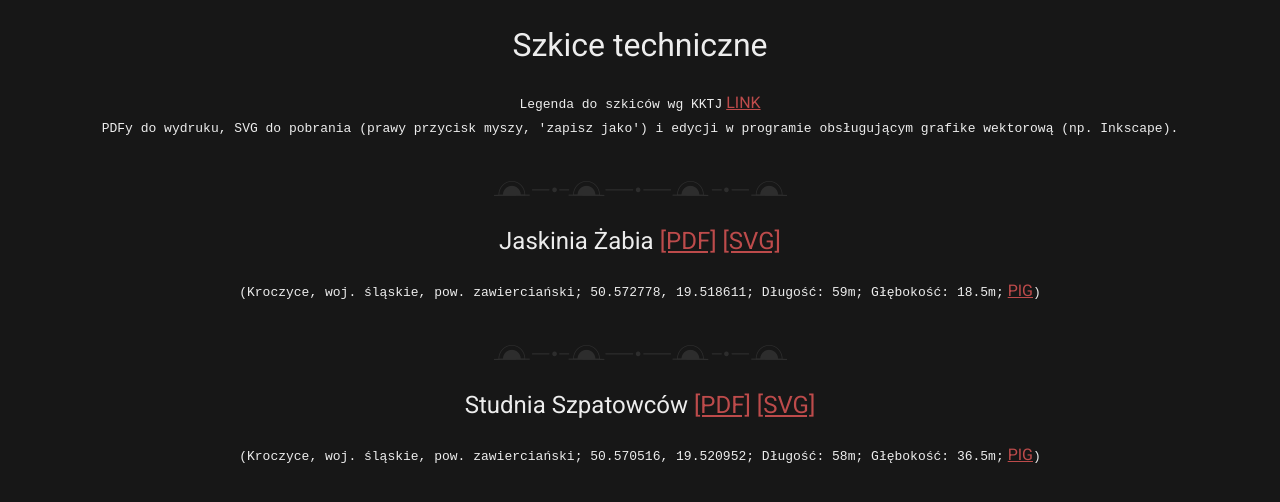
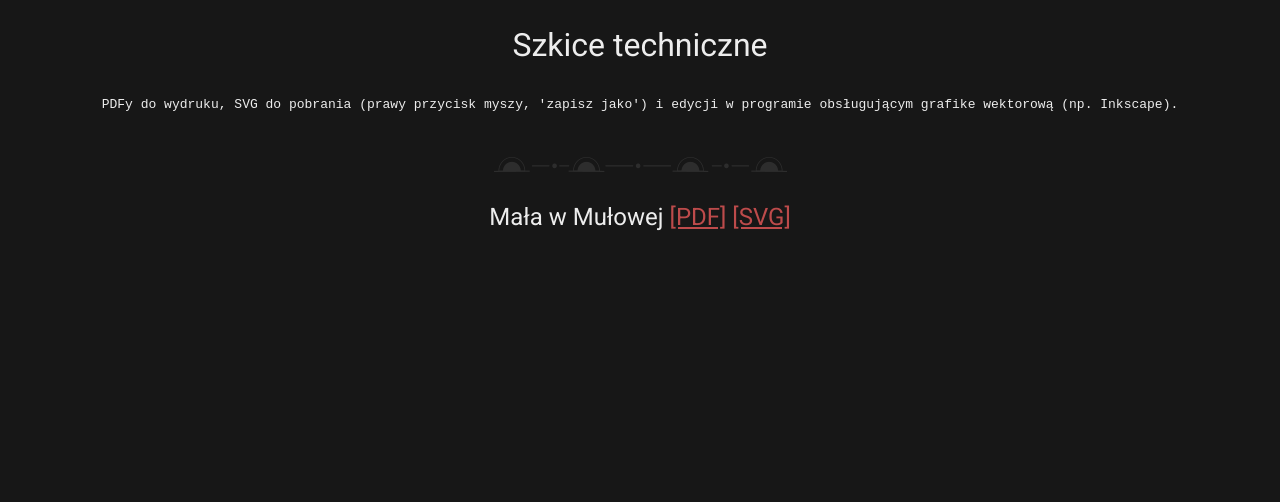
Before and after one commit to dziury/szkice, a Jekyll site: the page built from index.md, in a window 1280 px wide. Shown: the top 502 px of the page. Built offline with Jekyll 4.4.1, drawn with Linux system fonts in a browser that asks for light colours; our own code applies the rules of GitHub Pages for plain Markdown files.

Commit message:
Added Mała w Mułowej

```diff
--- a/index.md
+++ b/index.md
@@ -1,17 +1,23 @@
 # Szkice techniczne
+<!---
 <code> Legenda do szkiców wg KKTJ</code> [LINK](https://kktj.pl/Portals/0/szkice/legenda.pdf){:target="_blank"} <br>
+-->
 <code>PDFy do wydruku, SVG do pobrania (prawy przycisk myszy, 'zapisz jako') i edycji w programie obsługującym grafike wektorową (np. Inkscape). </code>
 
 <br>
 ![title](Obrazy/site div 3.png)
 <br>
 
-## Jaskinia Żabia [[PDF]](https://docs.google.com/viewer?url=https://github.com/dziury/szkice/raw/gh-pages/PDF/Jaskinia%20Z%CC%87abia.pdf){:target="_blank"} [[SVG]](SVG/Jaskinia Żabia.svg){:target="_blank"}
+## Mała w Mułowej [[PDF]](https://docs.google.com/viewer?url=https://github.com/dziury/szkice/raw/gh-pages/PDF/Jaskinia%20Z%CC%87abia.pdf){:target="_blank"} [[SVG]](SVG/Mała w Mułowej.svg){:target="_blank"}
+<!---
 <code>(Kroczyce, woj. śląskie, pow. zawierciański; 50.572778, 19.518611; Długość: 59m; Głębokość: 18.5m;</code> [PIG](http://jaskiniepolski.pgi.gov.pl/Details/Information/3531){:target="_blank"}<code>)</code>
+-->
 
+<!---
 <br>
 ![title](Obrazy/site div 3.png)
 <br>
 
 ## Studnia Szpatowców [[PDF]](https://docs.google.com/viewer?url=https://github.com/dziury/szkice/raw/gh-pages/PDF/Studnia%20Szpatowc%C3%B3w.pdf){:target="_blank"} [[SVG]](https://github.com/dziury/szkice/raw/gh-pages/SVG/Studnia%20Szpatowc%C3%B3w.svg){:target="_blank"}
 <code>(Kroczyce, woj. śląskie, pow. zawierciański; 50.570516, 19.520952; Długość: 58m; Głębokość: 36.5m;</code> [PIG](http://jaskiniepolski.pgi.gov.pl/Details/Information/3506){:target="_blank"}<code>)</code>
+-->
```
Also changed, not shown: SVG/Mala w Mulowej.svg (added), 1 other file.
